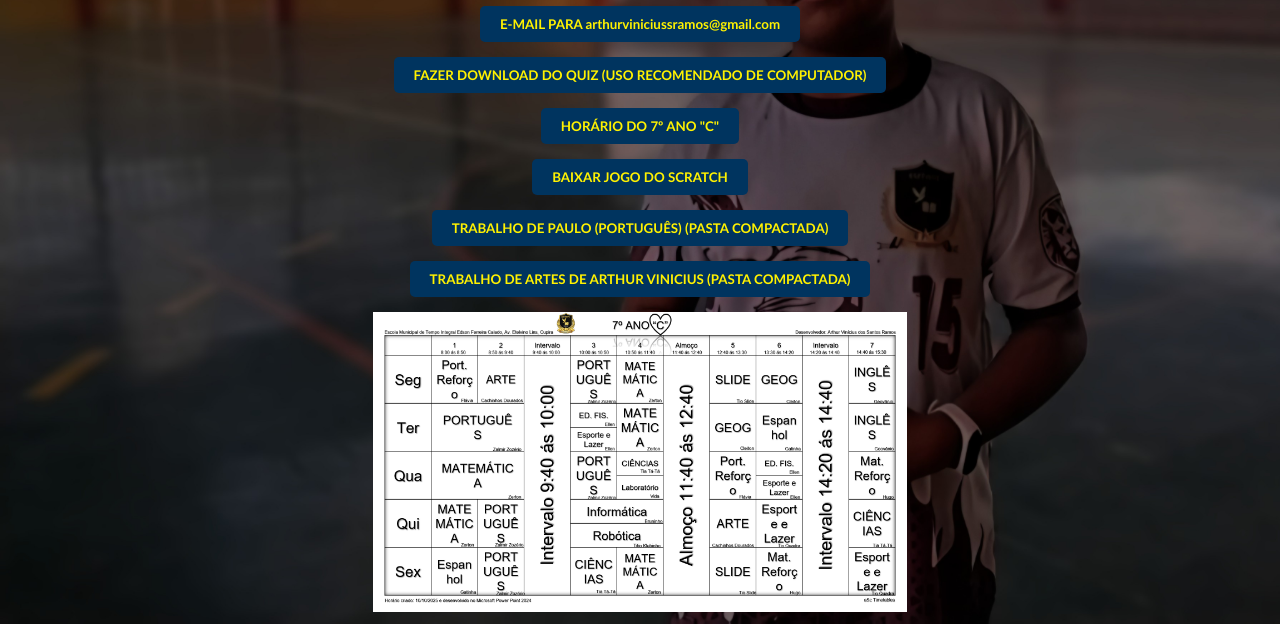
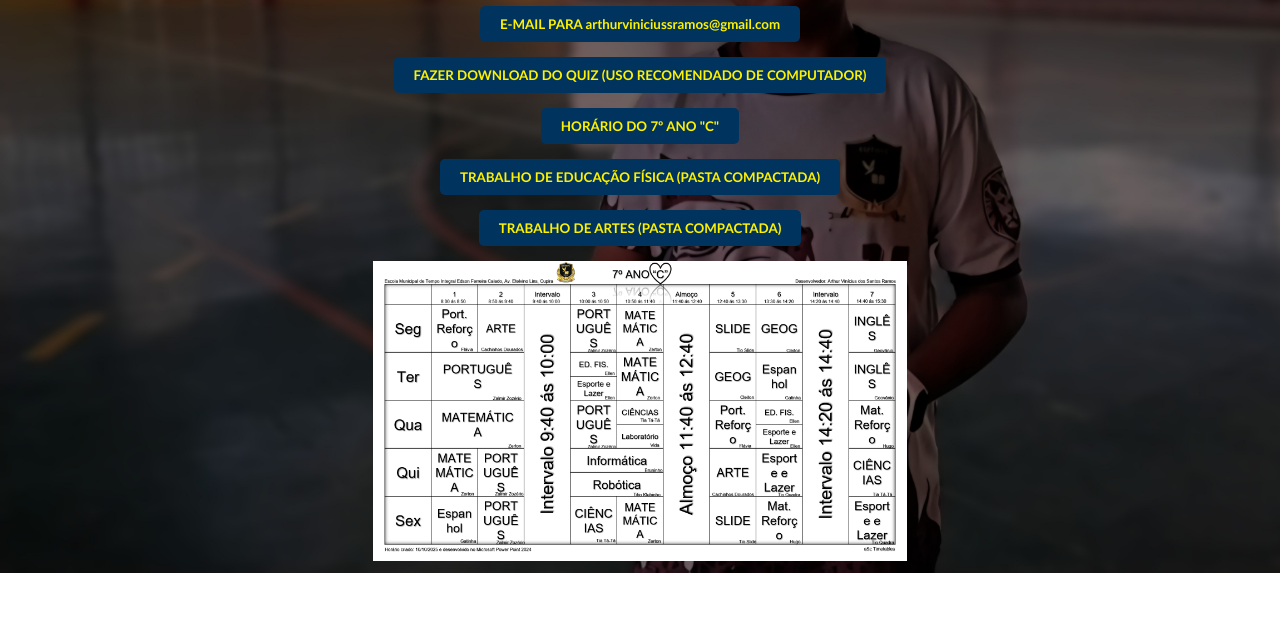
Before and after one commit to arthurvinisramos/mywebsite, a plain HTML site: page index.html in a window 1280 px wide. Shown: the part 305-929 px from the top of the page. After the commit the page ends 878 px from the top, so only its background shows below. Drawn offline with Linux system fonts and the light colour scheme.

Commit message:
New commit

```diff
--- a/index.html
+++ b/index.html
@@ -18,9 +18,8 @@
         <p><a href="mailto:arthurviniciussramos@gmail.com"><button> E-MAIL PARA arthurviniciussramos@gmail.com</button></a></p>
         <p><a href="QUIZ.pptx" download><button>FAZER DOWNLOAD DO QUIZ (USO RECOMENDADO DE COMPUTADOR)</button></a></p>
         <p><a href="Horário.png" download><button>HORÁRIO DO 7º ANO "C"</button></a></p>
-        <p><a href="Expo Ciência.sb3" download><button>BAIXAR JOGO DO SCRATCH</button></a></p>
-        <p><a href="Trabalho de Paulo.zip" dowload><button>TRABALHO DE PAULO (PORTUGUÊS) (PASTA COMPACTADA)</button></a></p>
-        <p><a href="Trabalho de Artes.zip" download><button>TRABALHO DE ARTES DE ARTHUR VINICIUS (PASTA COMPACTADA)</button></a></p>
+        <p><a href="Trabalho de Educação Física.zip" dowload><button>TRABALHO DE EDUCAÇÃO FÍSICA (PASTA COMPACTADA)</button></a></p>
+        <p><a href="Trabalho de Artes.zip" download><button>TRABALHO DE ARTES (PASTA COMPACTADA)</button></a></p>
         <img src="Horário.png" alt="Horario da turma 7° Ano C" style="max-width:100%;height:300px;">
 
         </button>
```
Also changed, not shown: 3 other files.
